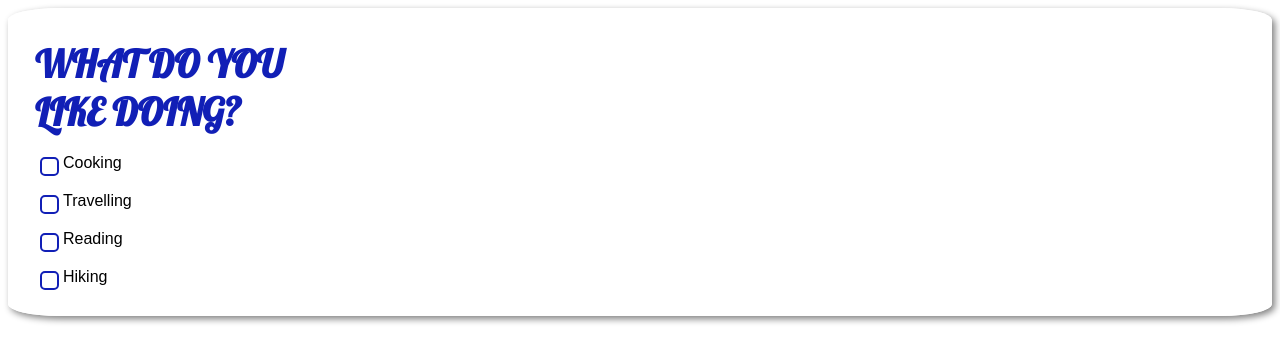
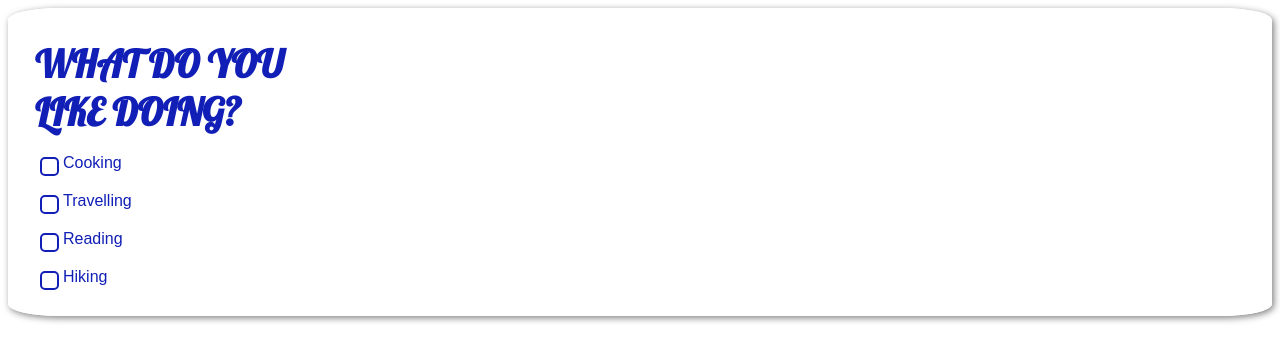
Before and after one commit to judetensor/LoginUI, a plain HTML site: page page1.html in a window 1280 px wide. Drawn offline with Linux system fonts and the light colour scheme; a web font is replaced by a local one.

Commit message:
Adjusted the card's box-shadow, changed the caption's color.

```diff
--- a/page1.css
+++ b/page1.css
@@ -8,7 +8,7 @@ section {
 
 div {
   margin: auto;
-  box-shadow: 3px 3px 7px gray;
+  box-shadow: 2px 2px 7px gray;
   padding: 7px;
   border: 5px solid white;
   border-radius: 4%;
@@ -82,7 +82,7 @@ input {
   transform: rotate(45deg) scale(1);
   opacity: 1;
   left: 5px;
-  top: 2px;
+  top: 1.7px;
   width: 4px;
   height: 8px;
   border: solid white;
@@ -95,6 +95,7 @@ input {
 .abc {
   margin-left: 19px;
   font-family: Kufam, Arial;
+  color: var(--indigo, #111FB6);
 }
 
 .container {
```
